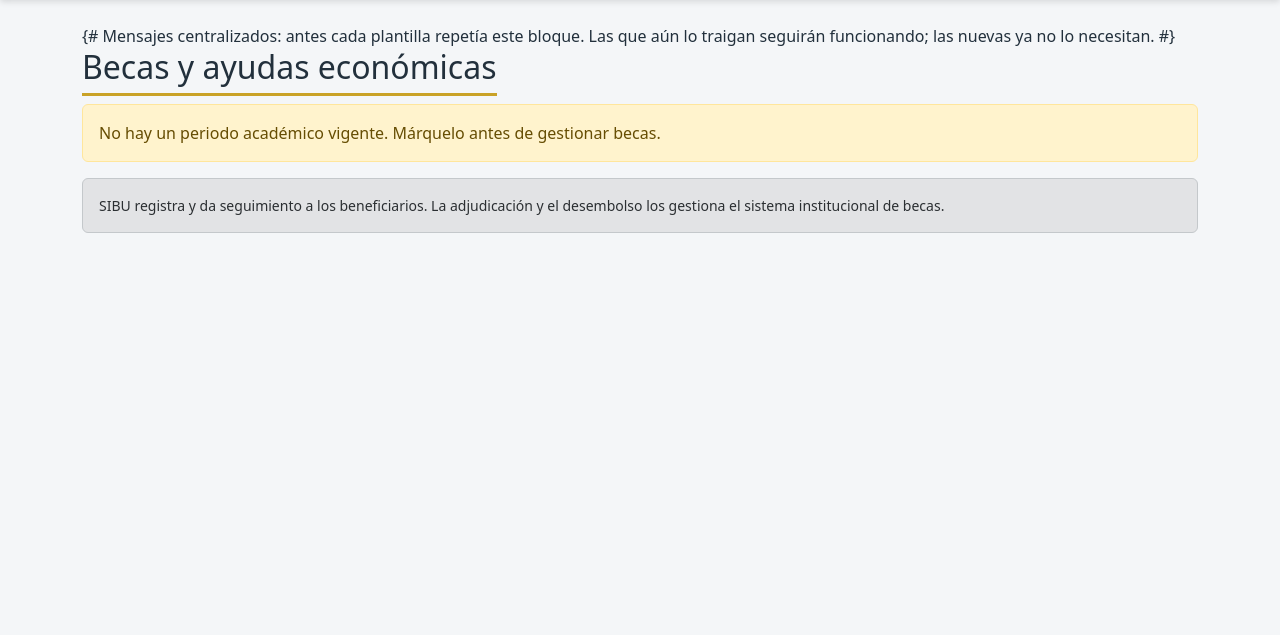
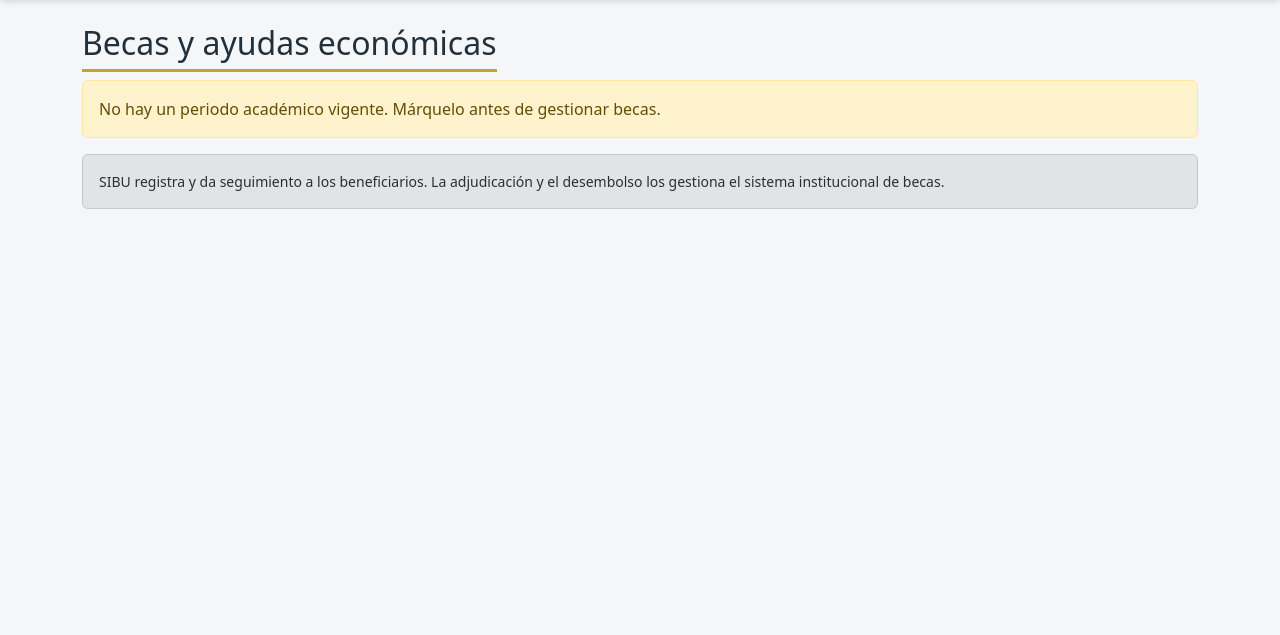
Before and after one commit to Jorgeperezr/sibu, a Django app: template templates/becas/bandeja.html in a window 1280 px wide. Shown: the part 56-691 px from the top of the page. Run offline with Django 5.2, Linux system fonts and the light colour scheme; the template is opened without the code that fills it, so the values that code supplies are empty.

Commit message:
fix: comentario de plantilla se imprimía en la portada

```diff
--- a/templates/base.html
+++ b/templates/base.html
@@ -47,8 +47,10 @@
     {# Migas de pan opcionales: una plantilla puede rellenar el bloque. #}
     {% block breadcrumb %}{% endblock %}
 
-    {# Mensajes centralizados: antes cada plantilla repetía este bloque. Las
-       que aún lo traigan seguirán funcionando; las nuevas ya no lo necesitan. #}
+    {% comment %}
+      Mensajes centralizados: antes cada plantilla repetía este bloque. Las que
+      aún lo traigan seguirán funcionando; las nuevas ya no lo necesitan.
+    {% endcomment %}
     {% if messages %}
     <div class="mb-3">
       {% for m in messages %}
```
Also changed, not shown: apps/core/tests/test_frontend.py (+14 -0 lines).
